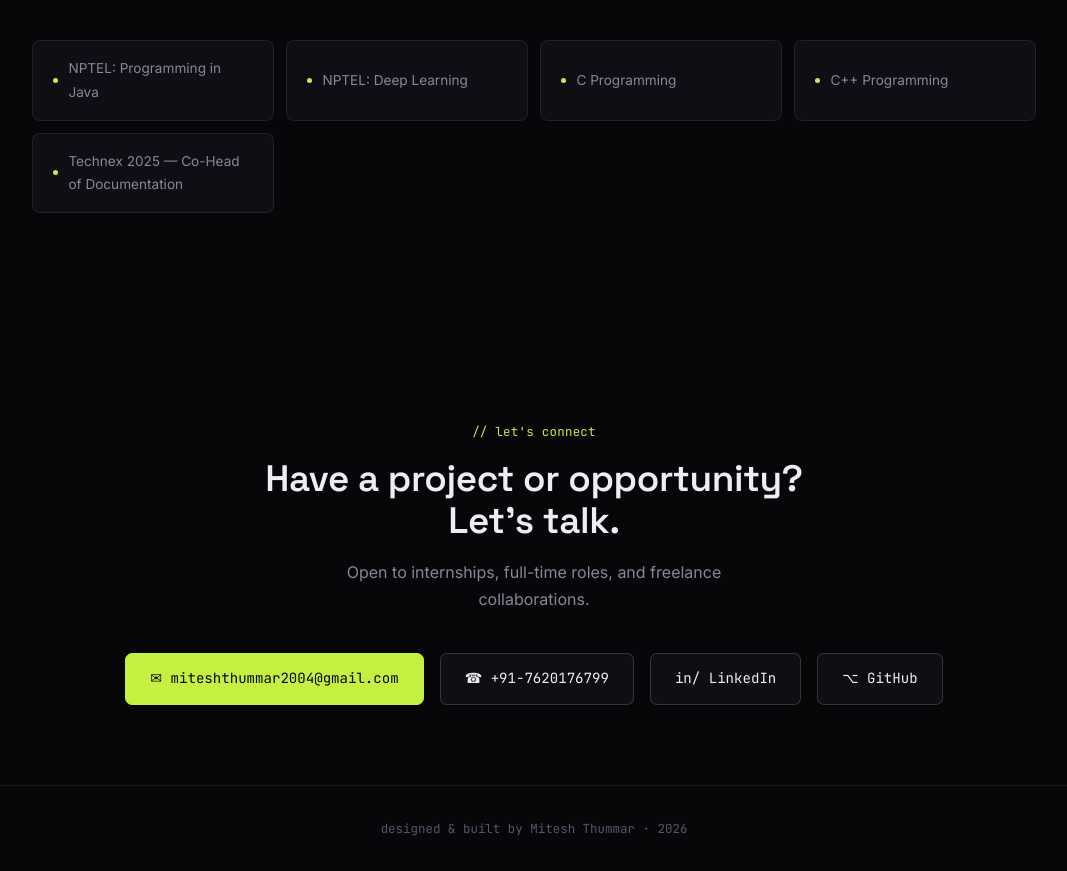
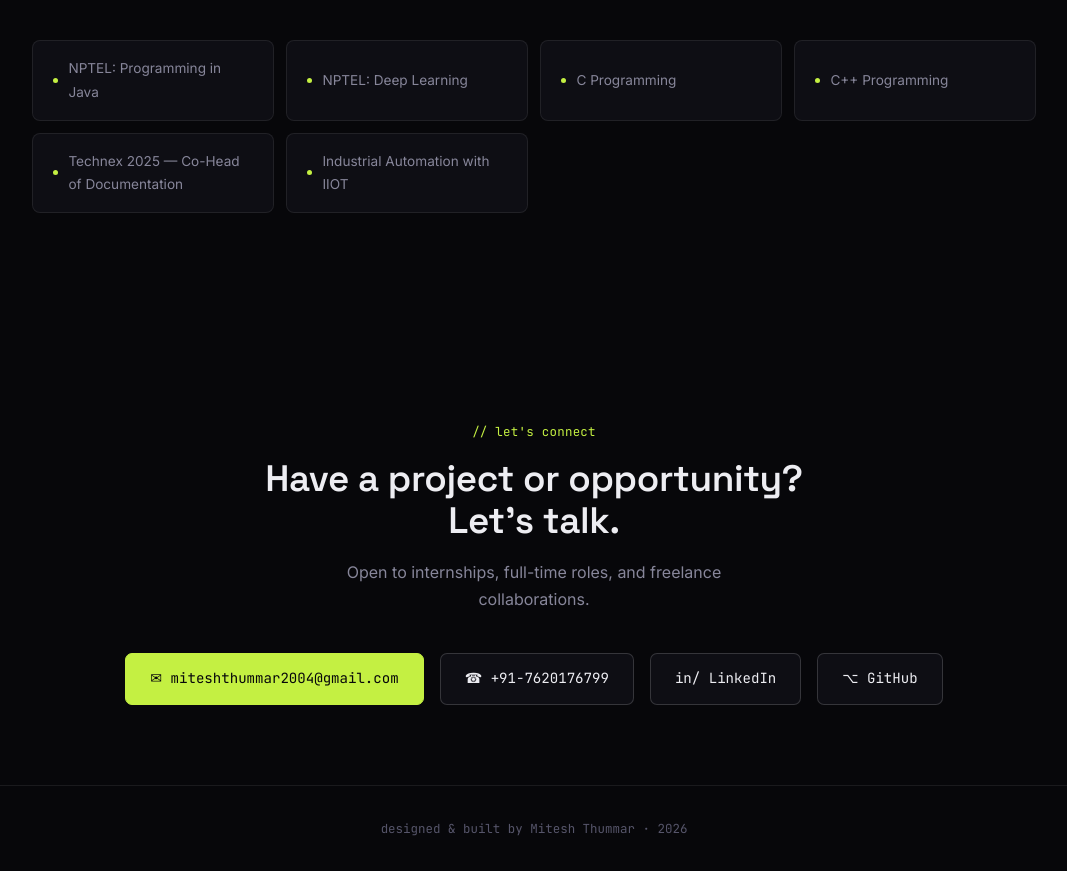
Before and after one commit to Mitesh4123/Portfolio, a plain HTML site: page index.html in a window 1280 px wide. Shown: the part 4600-5471 px from the top of the page, without its empty margins (106-1173 px from the left). Drawn offline with Linux system fonts and the light colour scheme.

Commit message:
update certification on portfolio

```diff
--- a/index.html
+++ b/index.html
@@ -632,6 +632,7 @@
     <div class="cert-card"><span class="cert-dot"></span>C Programming</div>
     <div class="cert-card"><span class="cert-dot"></span>C++ Programming</div>
     <div class="cert-card"><span class="cert-dot"></span>Technex 2025 — Co-Head of Documentation</div>
+    <div class="cert-card"><span class="cert-dot"></span>Industrial Automation with IIOT</div>
   </div>
 </section>
 
```
